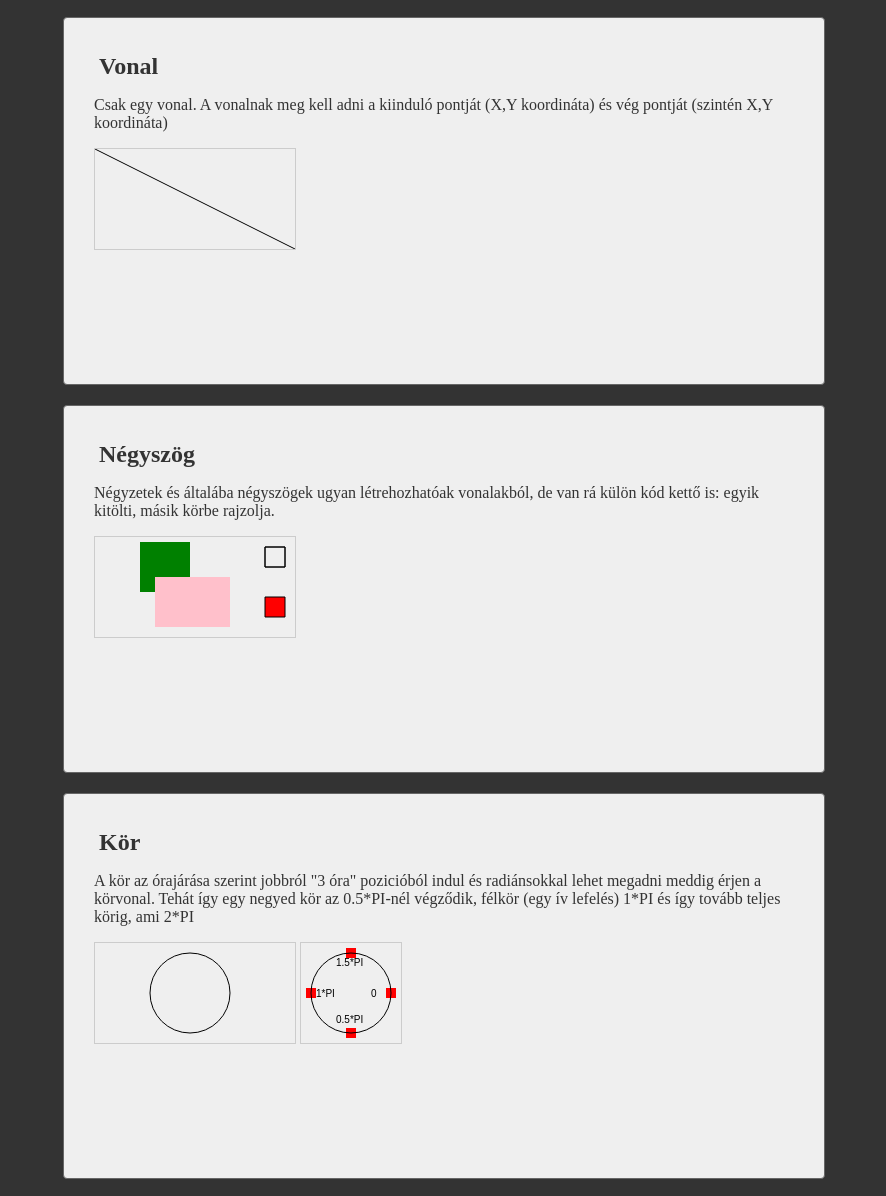
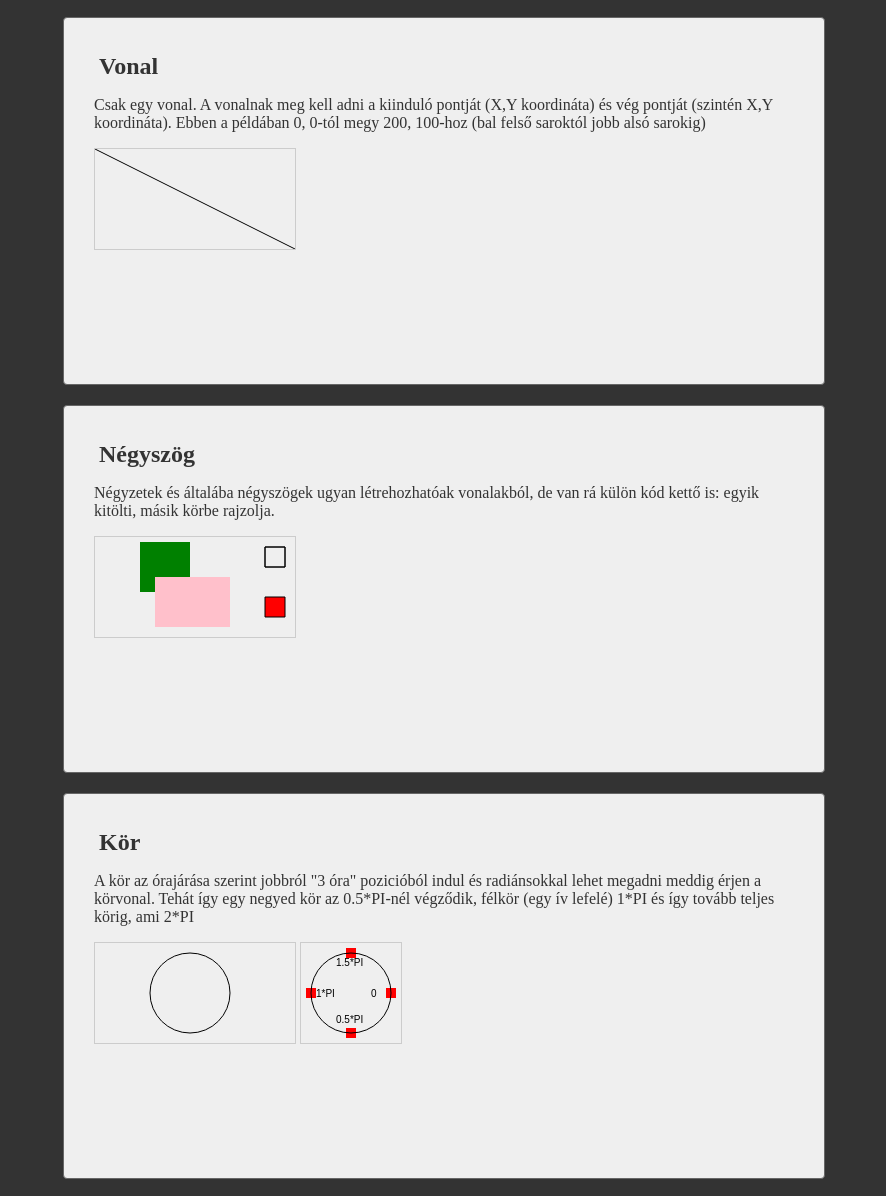
Before and after one commit to akosnikhazy/tutorials, a plain HTML site: page canvas.html in a window 1280 px wide. Shown: the part 101-1297 px from the top of the page, without its empty margins (196-1082 px from the left). Drawn offline with Linux system fonts and the light colour scheme.

Commit message:
Update canvas.html

```diff
--- a/canvas.html
+++ b/canvas.html
@@ -23,7 +23,7 @@
  -->
 <div>
 	<h2>Vonal</h2>
-	<p>Csak egy vonal. A vonalnak meg kell adni a kiinduló pontját (X,Y koordináta) és vég pontját (szintén X,Y koordináta)</p>
+	<p>Csak egy vonal. A vonalnak meg kell adni a kiinduló pontját (X,Y koordináta) és vég pontját (szintén X,Y koordináta). Ebben a példában 0, 0-tól megy 200, 100-hoz (bal felső saroktól jobb alsó sarokig)</p>
 	<canvas id="vonal" width="200" height="100"></canvas>
 
 	<script>
@@ -94,7 +94,7 @@ ctn.stroke();
  -->
 <div>
 <h2>Kör</h2>
-<p>A kör az órajárása szerint jobbról "3 óra" pozicióból indul és radiánsokkal lehet megadni meddig érjen a körvonal. Tehát így egy negyed kör az 0.5*PI-nél végződik, félkör (egy ív lefelés) 1*PI és így tovább teljes körig, ami 2*PI</p>
+<p>A kör az órajárása szerint jobbról "3 óra" pozicióból indul és radiánsokkal lehet megadni meddig érjen a körvonal. Tehát így egy negyed kör az 0.5*PI-nél végződik, félkör (egy ív lefelé) 1*PI és így tovább teljes körig, ami 2*PI</p>
 
 <canvas id="kor" width="200" height="100"></canvas>
 
```
